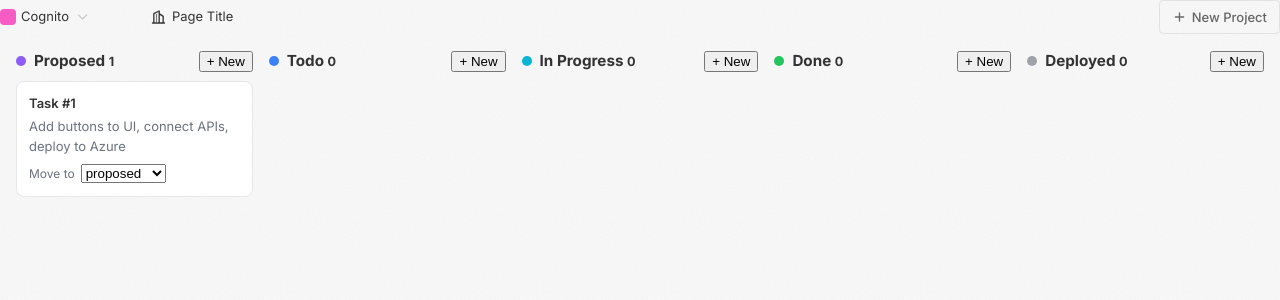
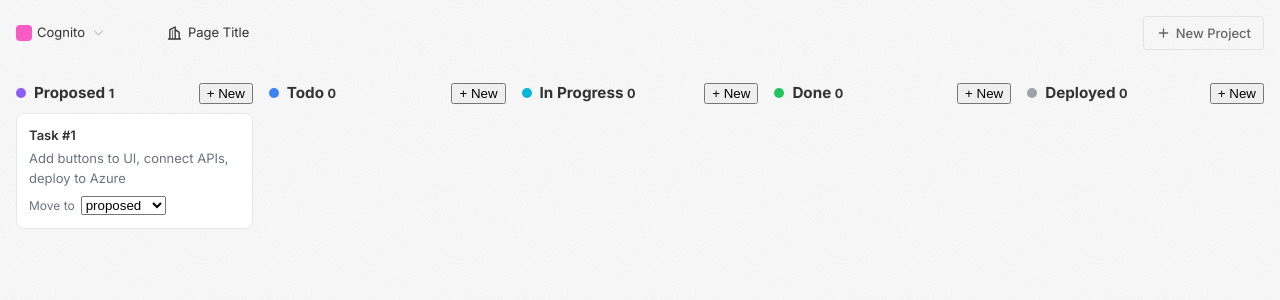
Before and after one commit to AnkitPatel1999/trello, a React (Vite) app: page / in a window 1280 px wide. Shown: the top 300 px of the page. Built offline with nearby package versions, Linux system fonts and the light colour scheme.

Commit message:
card css added

```diff
--- a/package.json
+++ b/package.json
@@ -10,6 +10,7 @@
     "preview": "vite preview"
   },
   "dependencies": {
+    "@dnd-kit/core": "^6.3.1",
     "@fontsource/inter": "^5.2.8",
     "@reduxjs/toolkit": "^2.3.0",
     "react": "^19.1.1",
--- a/src/components/header/Header.tsx
+++ b/src/components/header/Header.tsx
@@ -8,6 +8,7 @@ import plus from '../../assets/icons/plus.svg';
 export default function Header() {
     return (
         <>
+            <div className="app-header-container">
                 <div className='ae-d-flex'>
                     <div className="cu-logo-container">
                         <div className="cu-logo"></div>
@@ -20,6 +21,7 @@ export default function Header() {
                         <div><button className="ae-btn ae-btn-outline-dark ae-gap-5"><img src={plus} alt="plus" /><span className="ae-btn-text">New Project</span></button></div>
                     </div>
                 </div>
+            </div>
         </>
     )
 }
--- a/src/components/header/header.css
+++ b/src/components/header/header.css
@@ -1,3 +1,8 @@
+.app-header-container{
+    padding: 16px;
+}
+
+
 .cu-logo-container{
     width: 150px;
     display: flex;
```
Also changed, not shown: 1 other file (tests, documents, lock files or other folders). Lines whose indentation alone changed are shown as unchanged.
